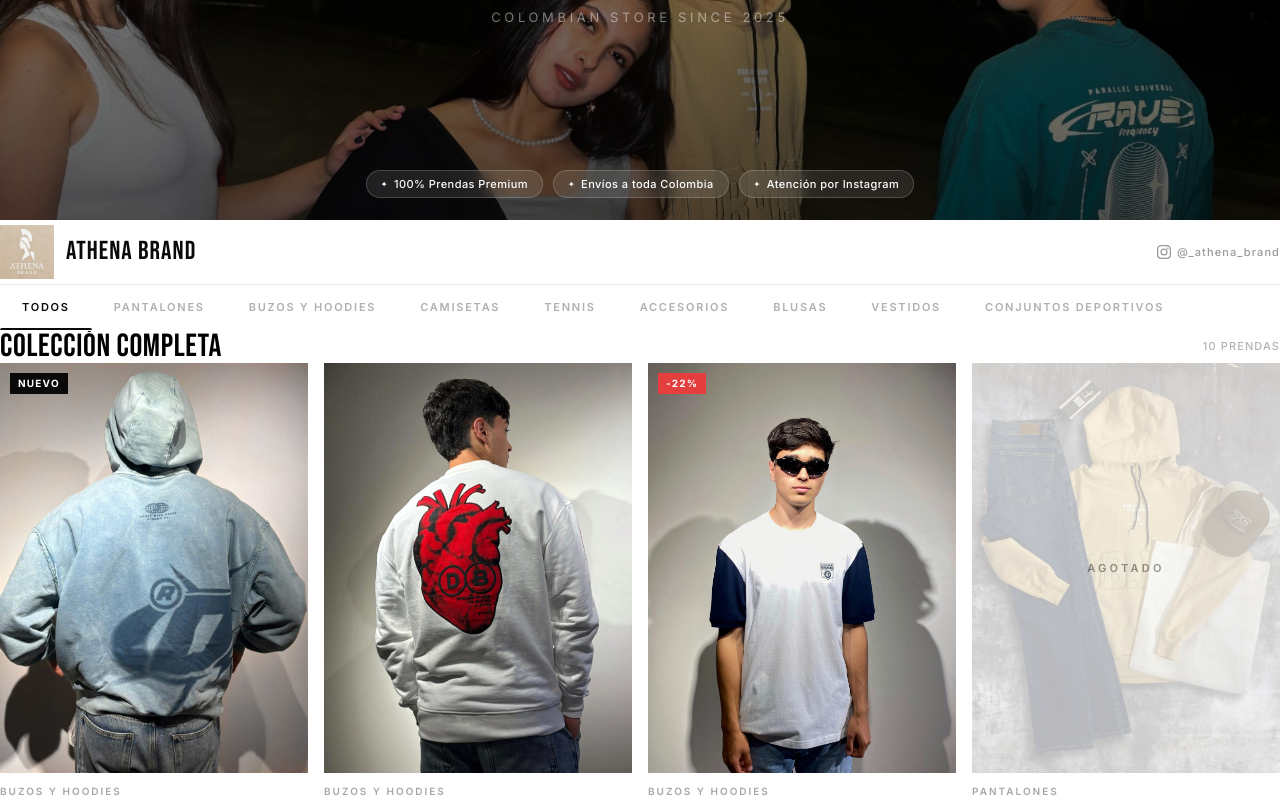
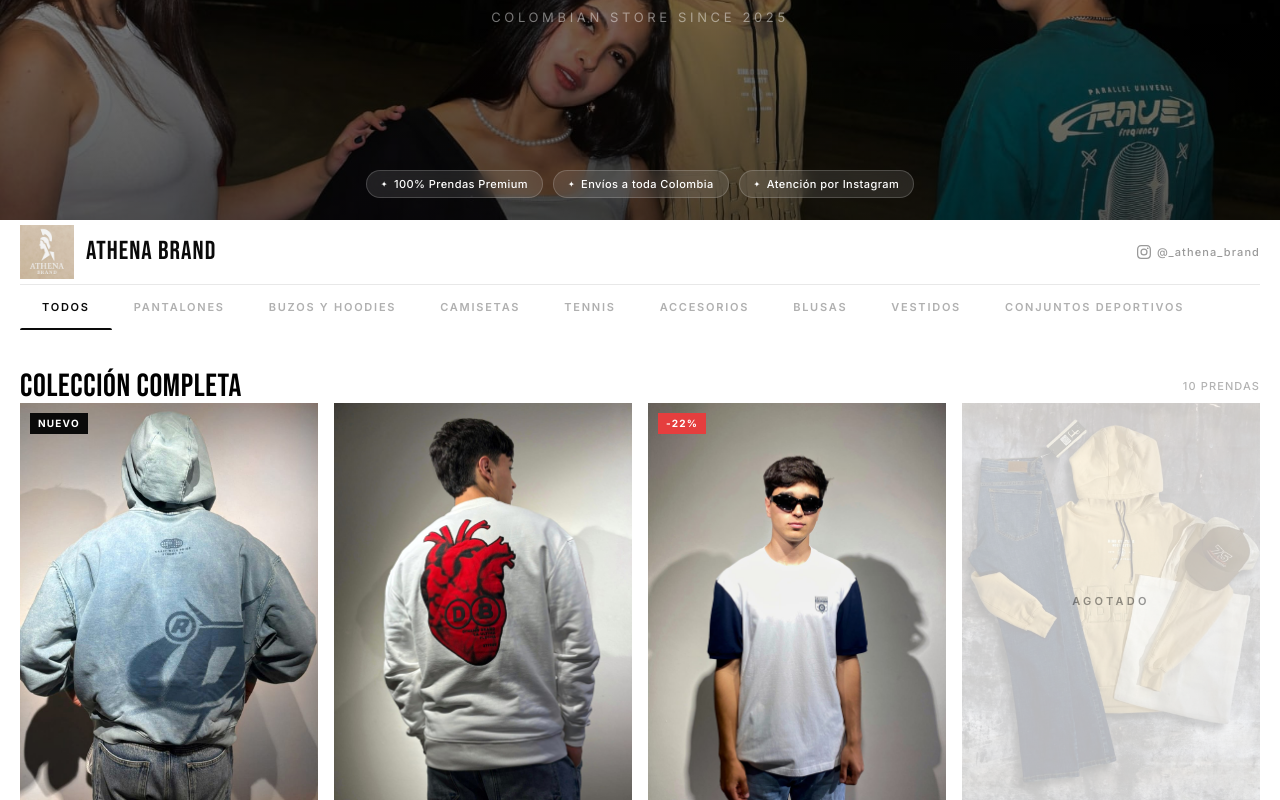
Before and after one commit to Daniel-Hernandez2209/frontendAthena, a React (Vite) app: page / in a window 1280 px wide. Shown: the part 300-1100 px from the top of the page. Built offline with nearby package versions, Linux system fonts and the light colour scheme.

Commit message:
feat: ultimas actualizaciones de la app

```diff
--- a/src/components/Catalog.tsx
+++ b/src/components/Catalog.tsx
@@ -15,7 +15,7 @@ export function Catalog({ activeBrand }: Props) {
   )
 
   return (
-    <section className="max-w-screen-xl mx-auto px-5 md:px-10 pb-24 pt-10">
+    <section style={{ maxWidth: '1280px', margin: '0 auto', padding: '40px 20px 96px' }}>
       {/* Section label */}
       <div className="flex items-center justify-between mb-8">
         <h2
--- a/src/components/Header.tsx
+++ b/src/components/Header.tsx
@@ -26,7 +26,7 @@ export function Header({ activeBrand, onBrandChange, onCoverClick }: Props) {
         borderBottom: scrolled ? '1px solid #e8e8e8' : '1px solid transparent',
       }}
     >
-      <div className="max-w-screen-xl mx-auto px-5 md:px-10">
+      <div style={{ maxWidth: '1280px', margin: '0 auto', paddingLeft: '20px', paddingRight: '20px' }}>
         {/* Top row */}
         <div className="flex items-center justify-between h-16">
           {/* Wordmark */}
```
